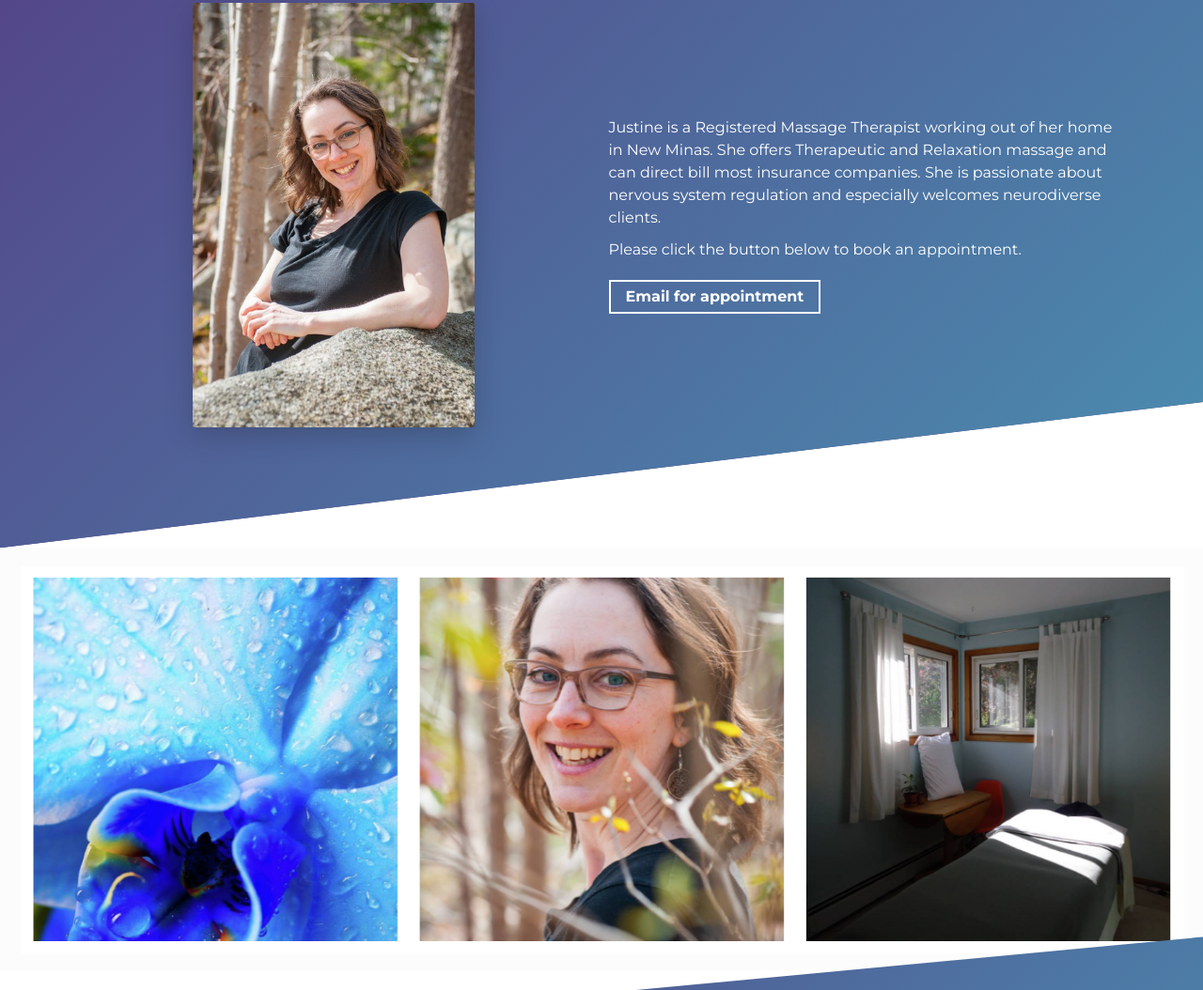
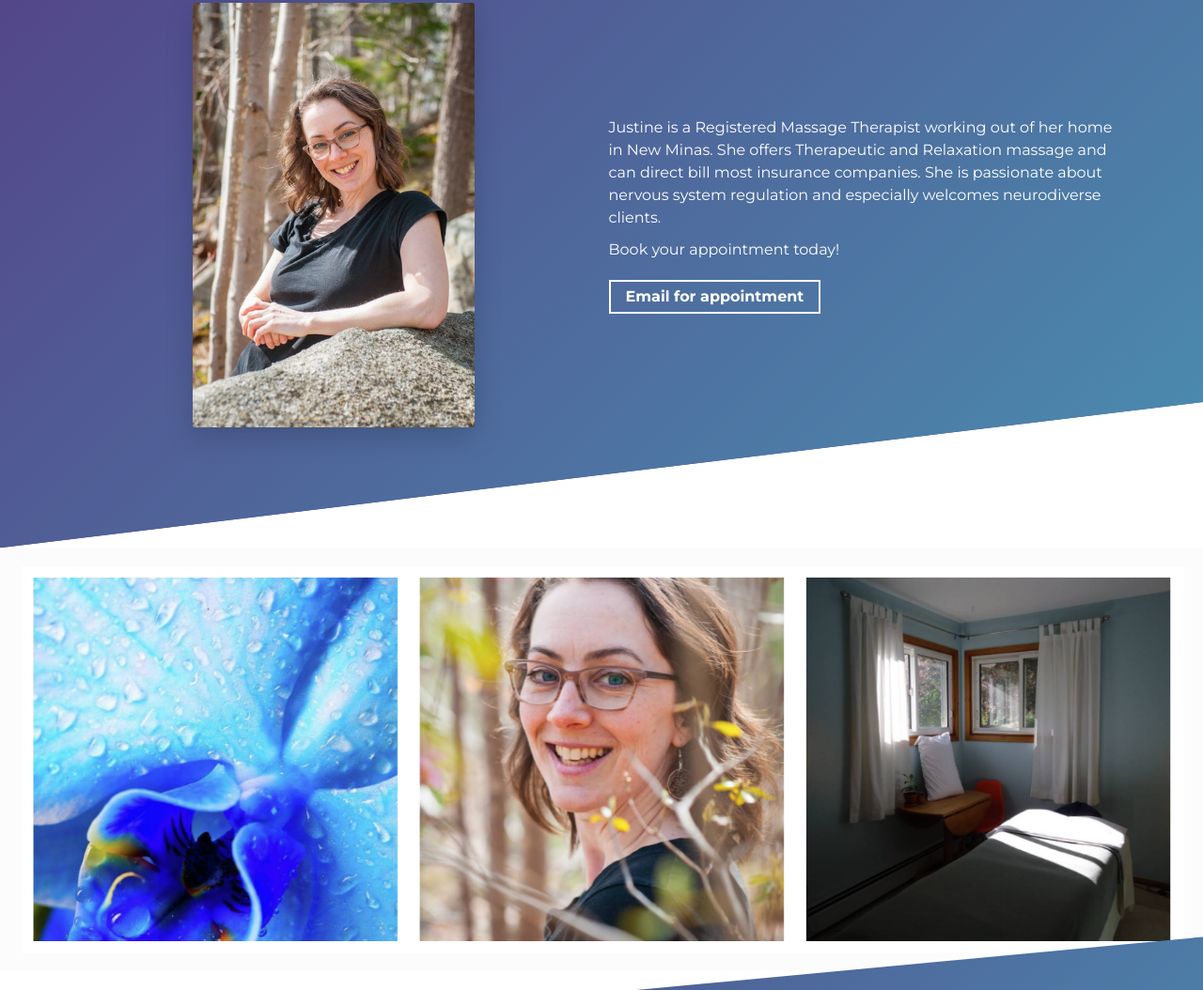
Before and after one commit to martim0t0/justinedanimassagetherapy, a website built with Parcel: page src/index.html in a window 1280 px wide. Shown: the part 992-2046 px from the top of the page at 94% size. Built offline with nearby package versions, Linux system fonts and the light colour scheme.

Commit message:
change text in about section

```diff
--- a/src/index.html
+++ b/src/index.html
@@ -85,7 +85,7 @@
                 neurodiverse clients.
               </p>
               <p class="about-wrapper__info-text">
-                Please click the button below to book an appointment.
+                Book your appointment today!
               </p>
               <span class="d-flex mt-3">
                 <a
```
